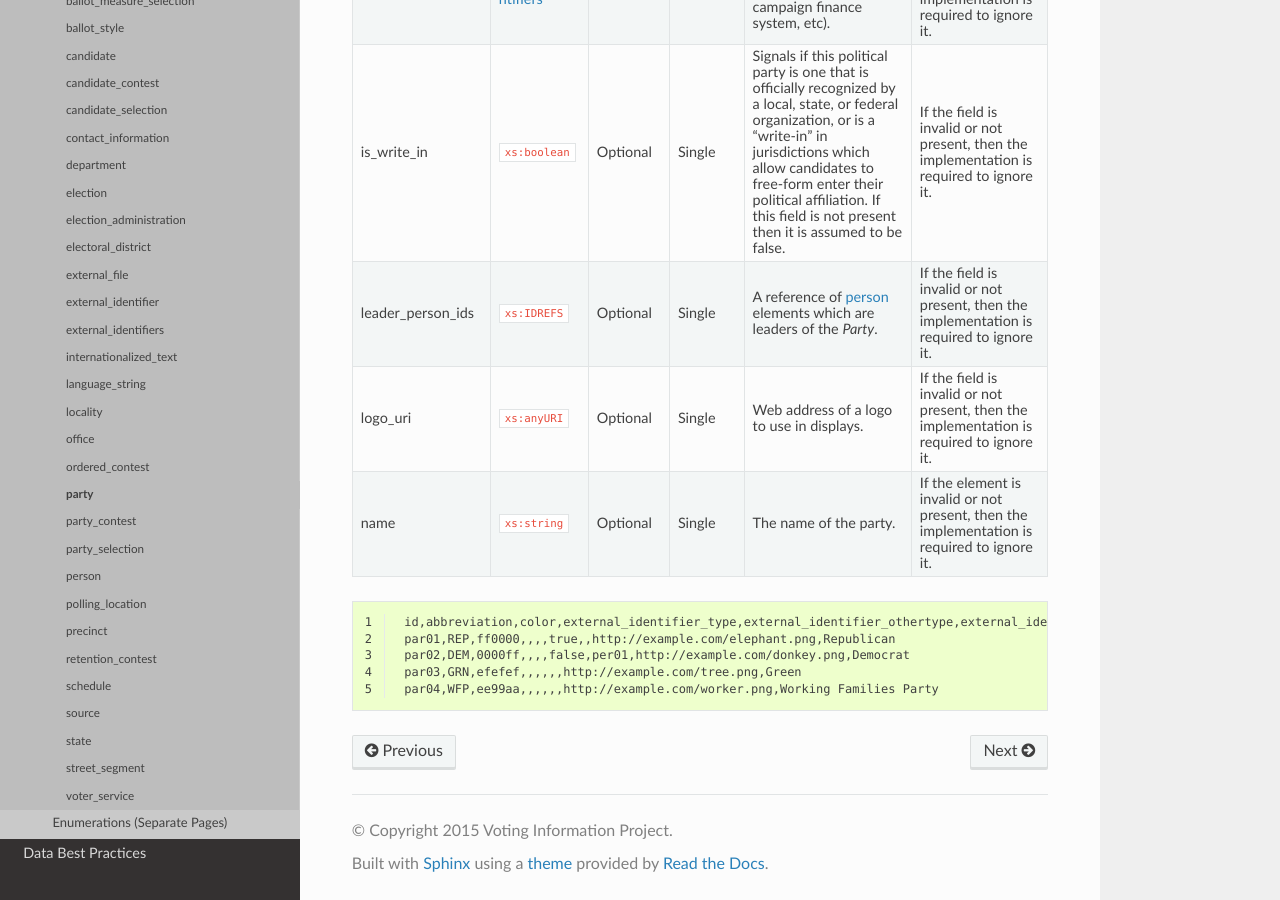
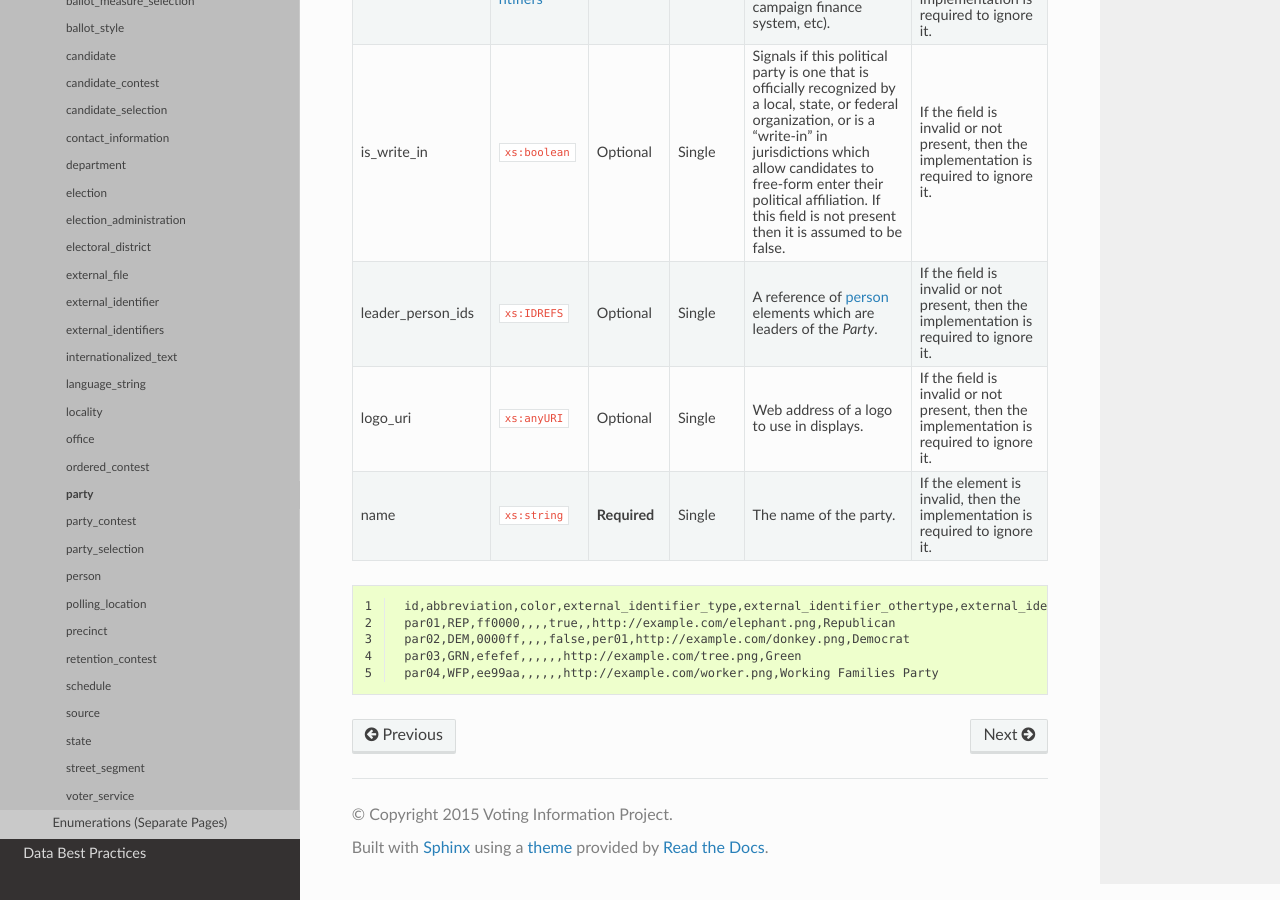
Before and after one commit to votinginfoproject/vip-specification, a Sphinx documentation site: the page built from docs/built_rst/csv/elements/party.rst, in a window 1280 px wide and 900 px high, scrolled down 576 px. Built offline with Sphinx 7.4.7 and the Read the Docs theme 2.0.0, drawn with Linux system fonts in a browser that asks for light colours.

Commit message:
party name is required.

```diff
--- a/docs/built_rst/csv/elements/party.rst
+++ b/docs/built_rst/csv/elements/party.rst
@@ -39,9 +39,8 @@ This element describes a political party and the metadata associated with them.
 |                      |                                       |              |              | displays.                                | then the implementation is required to   |
 |                      |                                       |              |              |                                          | ignore it.                               |
 +----------------------+---------------------------------------+--------------+--------------+------------------------------------------+------------------------------------------+
-| name                 | ``xs:string``                         | Optional     | Single       | The name of the party.                   | If the element is invalid or not         |
-|                      |                                       |              |              |                                          | present, then the implementation is      |
-|                      |                                       |              |              |                                          | required to ignore it.                   |
+| name                 | ``xs:string``                         | **Required** | Single       | The name of the party.                   | If the element is invalid, then the      |
+|                      |                                       |              |              |                                          | implementation is required to ignore it. |
 +----------------------+---------------------------------------+--------------+--------------+------------------------------------------+------------------------------------------+
 
 .. code-block:: csv-table
--- a/docs/built_rst/csv/single_page.rst
+++ b/docs/built_rst/csv/single_page.rst
@@ -1361,9 +1361,8 @@ This element describes a political party and the metadata associated with them.
 |                      |                                        |              |              | displays.                                | then the implementation is required to   |
 |                      |                                        |              |              |                                          | ignore it.                               |
 +----------------------+----------------------------------------+--------------+--------------+------------------------------------------+------------------------------------------+
-| name                 | ``xs:string``                          | Optional     | Single       | The name of the party.                   | If the element is invalid or not         |
-|                      |                                        |              |              |                                          | present, then the implementation is      |
-|                      |                                        |              |              |                                          | required to ignore it.                   |
+| name                 | ``xs:string``                          | **Required** | Single       | The name of the party.                   | If the element is invalid, then the      |
+|                      |                                        |              |              |                                          | implementation is required to ignore it. |
 +----------------------+----------------------------------------+--------------+--------------+------------------------------------------+------------------------------------------+
 
 .. code-block:: csv-table
--- a/docs/built_rst/xml/elements/party.rst
+++ b/docs/built_rst/xml/elements/party.rst
@@ -39,9 +39,8 @@ This element describes a political party and the metadata associated with them.
 |                     |                                         |              |              | displays.                                | then the implementation is required to   |
 |                     |                                         |              |              |                                          | ignore it.                               |
 +---------------------+-----------------------------------------+--------------+--------------+------------------------------------------+------------------------------------------+
-| Name                | :ref:`multi-xml-internationalized-text` | Optional     | Single       | The name of the party.                   | If the element is invalid or not         |
-|                     |                                         |              |              |                                          | present, then the implementation is      |
-|                     |                                         |              |              |                                          | required to ignore it.                   |
+| Name                | :ref:`multi-xml-internationalized-text` | **Required** | Single       | The name of the party.                   | If the element is invalid, then the      |
+|                     |                                         |              |              |                                          | implementation is required to ignore it. |
 +---------------------+-----------------------------------------+--------------+--------------+------------------------------------------+------------------------------------------+
 
 .. code-block:: xml
--- a/docs/built_rst/xml/single_page.rst
+++ b/docs/built_rst/xml/single_page.rst
@@ -2211,9 +2211,8 @@ This element describes a political party and the metadata associated with them.
 |                     |                                          |              |              | displays.                                | then the implementation is required to   |
 |                     |                                          |              |              |                                          | ignore it.                               |
 +---------------------+------------------------------------------+--------------+--------------+------------------------------------------+------------------------------------------+
-| Name                | :ref:`single-xml-internationalized-text` | Optional     | Single       | The name of the party.                   | If the element is invalid or not         |
-|                     |                                          |              |              |                                          | present, then the implementation is      |
-|                     |                                          |              |              |                                          | required to ignore it.                   |
+| Name                | :ref:`single-xml-internationalized-text` | **Required** | Single       | The name of the party.                   | If the element is invalid, then the      |
+|                     |                                          |              |              |                                          | implementation is required to ignore it. |
 +---------------------+------------------------------------------+--------------+--------------+------------------------------------------+------------------------------------------+
 
 .. code-block:: xml
--- a/docs/yaml/elements/party.yaml
+++ b/docs/yaml/elements/party.yaml
@@ -77,4 +77,5 @@ tags:
   csv-type: xs:string
   description: The name of the party.
   error_then: =must-ignore
+  required: true
   type: InternationalizedText
```
